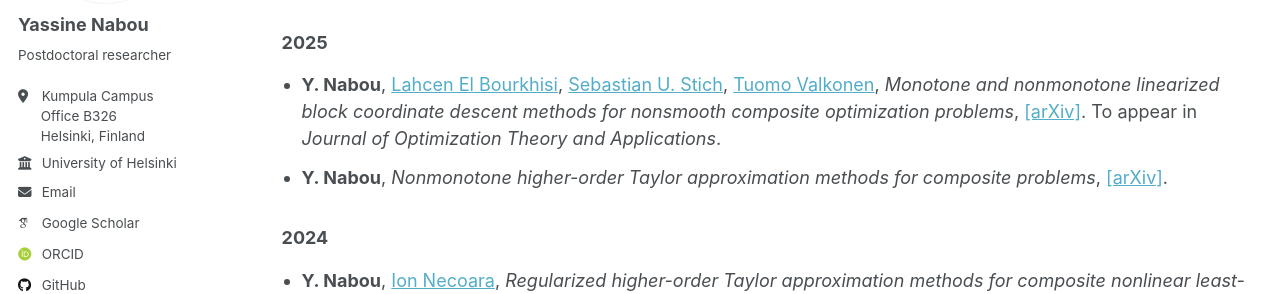
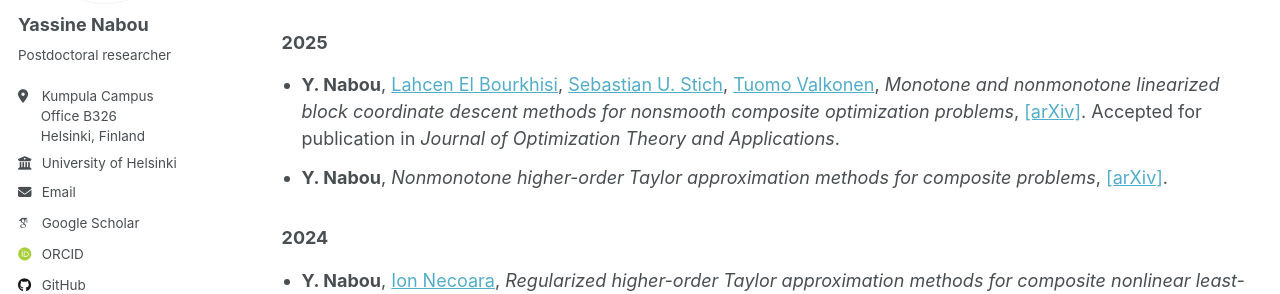
Before and after one commit to Yassine-Nabou/Yassine-Nabou.github.io, a Jekyll site: the page built from _pages/publications.html, in a window 1280 px wide and 1359 px high. Shown: the part 327-621 px from the top of the window. Built offline with Jekyll 4.4.1, drawn with Linux system fonts in a browser that asks for light colours; some web fonts are replaced; a script that is not in the unit is left out.

Commit message:
Revise publication status in publications.html
Updated publication status for the first entry.

```diff
--- a/_pages/publications.html
+++ b/_pages/publications.html
@@ -26,7 +26,8 @@ author_profile: true
   <li style="margin-bottom: 12px;">
     <strong>Y. Nabou</strong>, <a href="https://scholar.google.com/citations?user=M5wTSqcAAAAJ&hl=en">Lahcen El Bourkhisi</a>, <a href="https://sstich.ch">Sebastian U. Stich</a>, <a href="https://tuomov.iki.fi">Tuomo Valkonen</a>,
     <em>Monotone and nonmonotone linearized block coordinate descent methods for nonsmooth composite optimization problems</em>,
-     <a href="https://arxiv.org/abs/2506.12397">[arXiv]</a>. To appear in <em>Journal of Optimization Theory and Applications</em>.
+     <a href="https://arxiv.org/abs/2506.12397">[arXiv]</a>.
+     Accepted for publication in <em>Journal of Optimization Theory and Applications</em>.
   </li>
   <li style="margin-bottom: 12px;">
     <strong>Y. Nabou</strong>, <em>Nonmonotone higher-order Taylor approximation methods for composite problems</em>,
```
